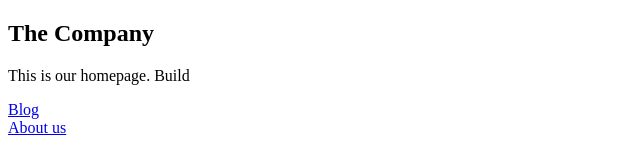
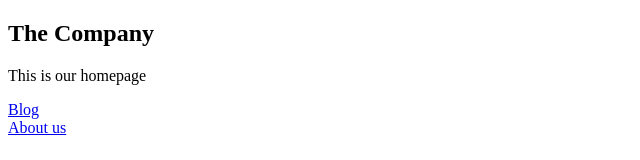
Before and after one commit to chrishannaby/with-zones-netlify-redirect, a Next.js app in the folder home/: page / in a window 1280 px wide. Shown: the top 160 px of the page, without its empty margins (0-640 px from the left). Built offline with nearby package versions, Linux system fonts and the light colour scheme.

Commit message:
remove env var lookup in getServerSideProps

```diff
--- a/home/pages/index.js
+++ b/home/pages/index.js
@@ -5,20 +5,16 @@ import Image from "next/image";
 const Header = dynamic(import("../components/Header"));
 
 export async function getServerSideProps() {
-  const netBuild = process.env.BUILD_ID;
-
   return {
-    props: {
-      netBuild,
-    },
+    props: {},
   };
 }
 
-export default function Home({ netBuild }) {
+export default function Home({}) {
   return (
     <div>
       <Header />
-      <p>This is our homepage. Build {netBuild}</p>
+      <p>This is our homepage</p>
       <div>
         <a href="/blog">Blog</a>
       </div>
```
